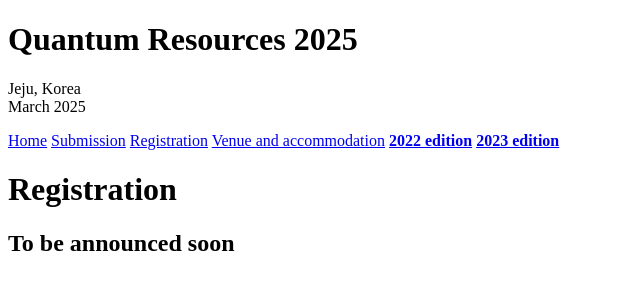
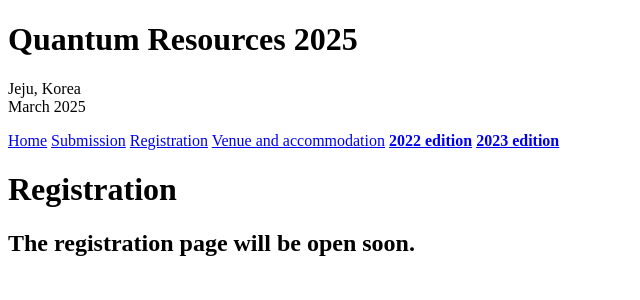
Before and after one commit to yeon-lee/yeon-lee.github.io, a Jekyll site: the page built from registration.md, in a window 1280 px wide. Shown: the top 300 px of the page, without its empty margins (0-640 px from the left). Built offline with Jekyll 4.4.1, drawn with Linux system fonts in a browser that asks for light colours; nearby versions of some CDN libraries.

Commit message:
Update registration.md

```diff
--- a/registration.md
+++ b/registration.md
@@ -4,4 +4,4 @@ title: Registration
 order: 4
 ---
 
-## To be announced soon
+## The registration page will be open soon.
```
